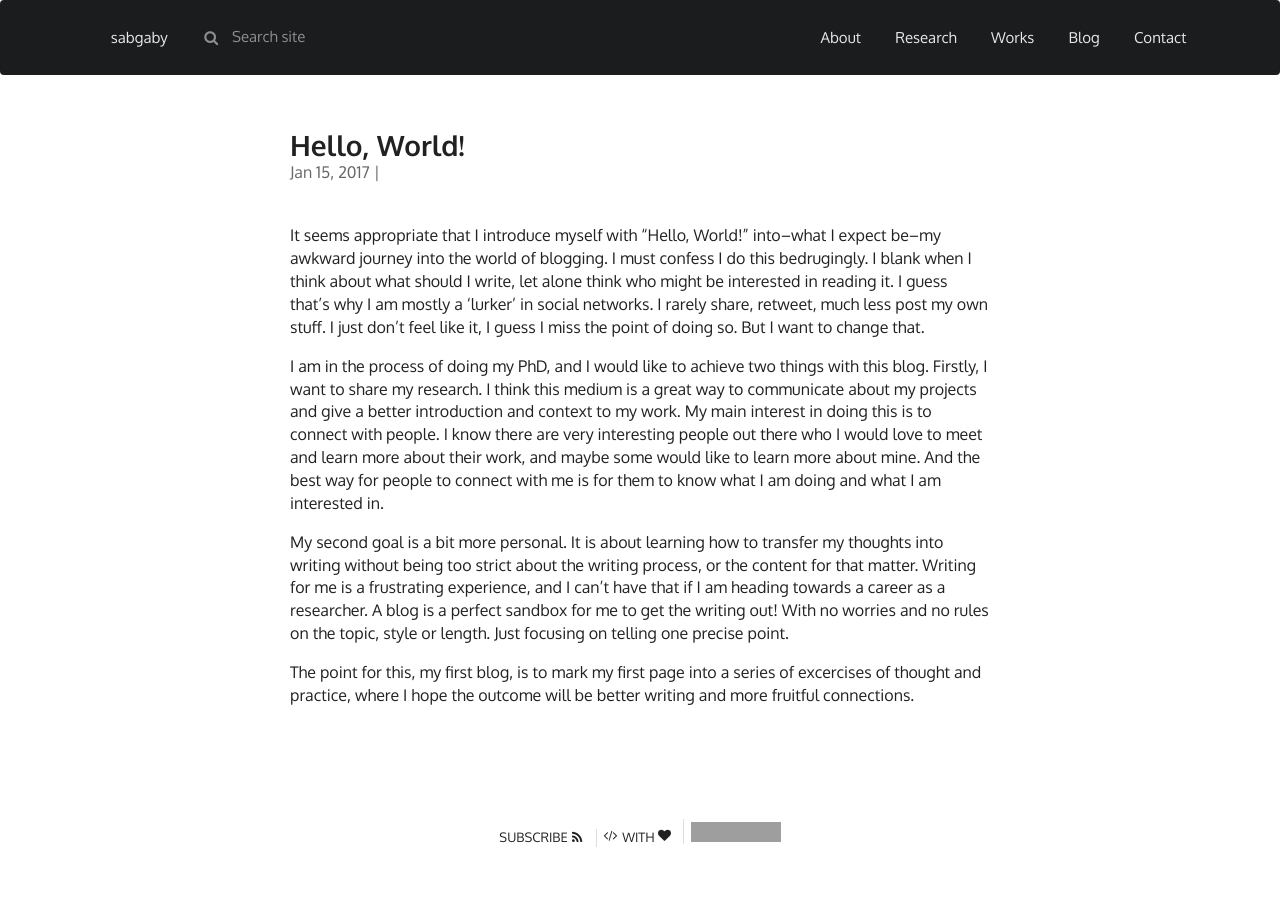
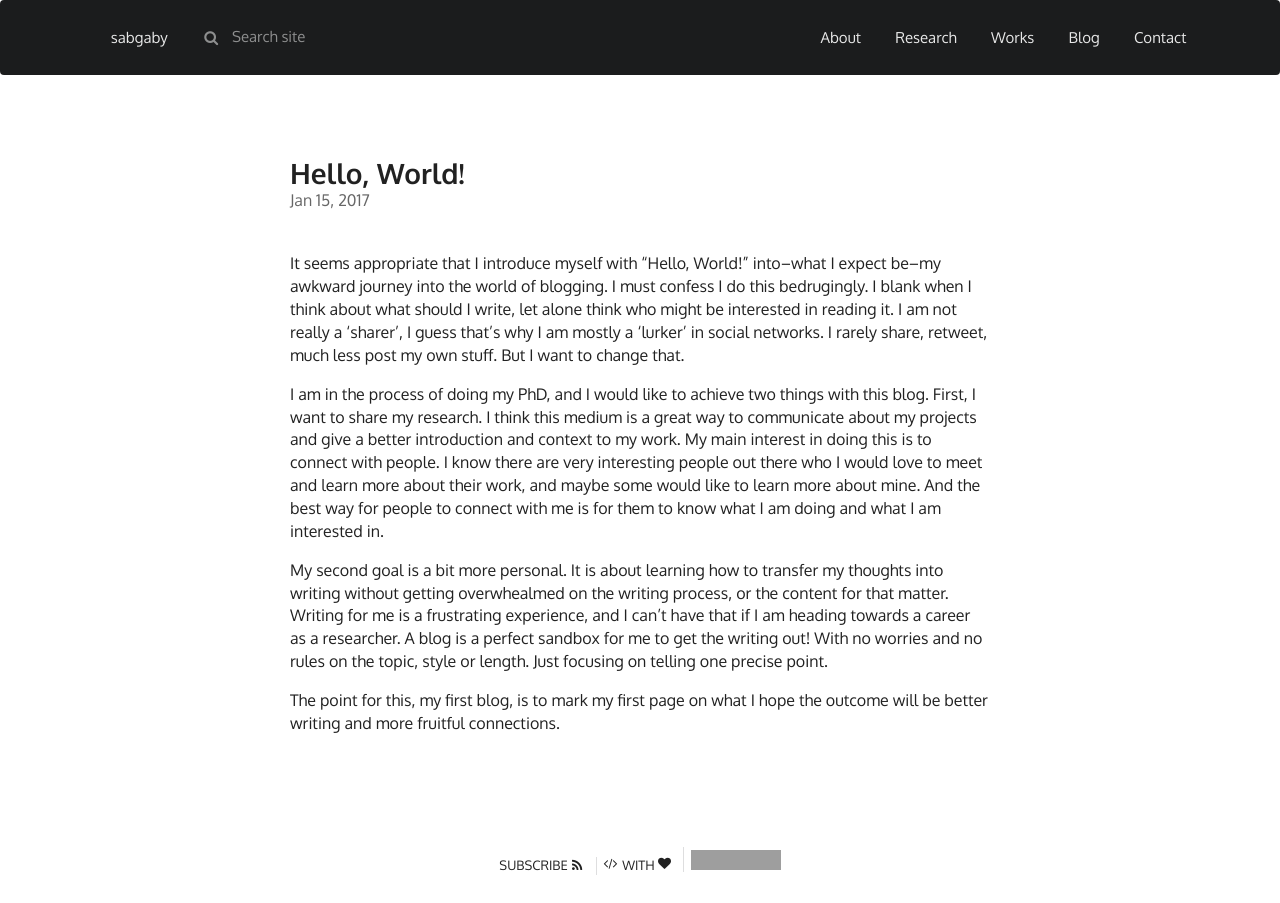
Before and after one commit to sabgaby/sabgaby, a Jekyll site: the page built from _posts/2017-01-15-hello-world.md, in a window 1280 px wide. Built offline with Jekyll 4.4.1, drawn with Linux system fonts in a browser that asks for light colours; nearby versions of some CDN libraries; comment, search, counter and statistics services are not loaded; a style sheet for code colours, icons or effects is not loaded; grey boxes are pictures that could not be loaded.

Commit message:
Fixing post
some error and better layout

```diff
--- a/_layouts/post.html
+++ b/_layouts/post.html
@@ -3,10 +3,12 @@ layout: default
 ---
 
 <div class="ui text container">
+  <div class=" basic right floated ui segment">
+     <span class="likebtn-wrapper" data-theme="squarespace" data-identifier="{{ page.date | date: "%b %-d, %Y" }}" data-show_like_label="false" data-dislike_enabled="false"></span>
+  </div>
   <h1 class="ui header xo padding bottom">{{ page.title }}
-    <div class="sub header">{{ page.date | date: "%b %-d, %Y" }} |
+    <div class="sub header">{{ page.date | date: "%b %-d, %Y" }}
     </div>
   </h1>
-  <span class="likebtn-wrapper" data-theme="squarespace" data-identifier="{{ page.date | date: "%b %-d, %Y" }}" data-show_like_label="false" data-dislike_enabled="false"></span>
     {{ content }}
 </div>
--- a/_posts/2017-01-15-hello-world.md
+++ b/_posts/2017-01-15-hello-world.md
@@ -5,10 +5,10 @@ date:   2017-01-15
 categories:
 ---
 
-It seems appropriate that I introduce myself with "Hello, World!" into--what I expect be--my awkward journey into the world of blogging. I must confess I do this bedrugingly. I blank when I think about what should I write, let alone think who might be interested in reading it. I guess that's why I am mostly a 'lurker' in social networks. I rarely share, retweet, much less post my own stuff. I just don't feel like it, I guess I miss the point of doing so. But I want to change that.
+It seems appropriate that I introduce myself with "Hello, World!" into--what I expect be--my awkward journey into the world of blogging. I must confess I do this bedrugingly. I blank when I think about what should I write, let alone think who might be interested in reading it. I am not really a 'sharer', I guess that's why I am mostly a 'lurker' in social networks. I rarely share, retweet, much less post my own stuff. But I want to change that.
 
-I am in the process of doing my PhD, and I would like to achieve two things with this blog. Firstly, I want to share my research. I think this medium is a great way to communicate about my projects and give a better introduction and context to my work. My main interest in doing this is to connect with people. I know there are very interesting people out there who I would love to meet and learn more about their work, and maybe some would like to learn more about mine. And the best way for people to connect with me is for them to know what I am doing and what I am interested in.
+I am in the process of doing my PhD, and I would like to achieve two things with this blog. First, I want to share my research. I think this medium is a great way to communicate about my projects and give a better introduction and context to my work. My main interest in doing this is to connect with people. I know there are very interesting people out there who I would love to meet and learn more about their work, and maybe some would like to learn more about mine. And the best way for people to connect with me is for them to know what I am doing and what I am interested in.
 
-My second goal is a bit more personal. It is about learning how to transfer my thoughts into writing without being too strict about the writing process, or the content for that matter. Writing for me is a frustrating experience, and I can't have that if I am heading towards a career as a researcher. A blog is a perfect sandbox for me to get the writing out! With no worries and no rules on the topic, style or length. Just focusing on telling one precise point.
+My second goal is a bit more personal. It is about learning how to transfer my thoughts into writing without getting overwhealmed on the writing process, or the content for that matter. Writing for me is a frustrating experience, and I can't have that if I am heading towards a career as a researcher. A blog is a perfect sandbox for me to get the writing out! With no worries and no rules on the topic, style or length. Just focusing on telling one precise point.
 
-The point for this, my first blog, is to mark my first page into a series of excercises of thought and practice, where I hope the outcome will be better writing and more fruitful connections.
+The point for this, my first blog, is to mark my first page on what I hope the outcome will be better writing and more fruitful connections.
```
